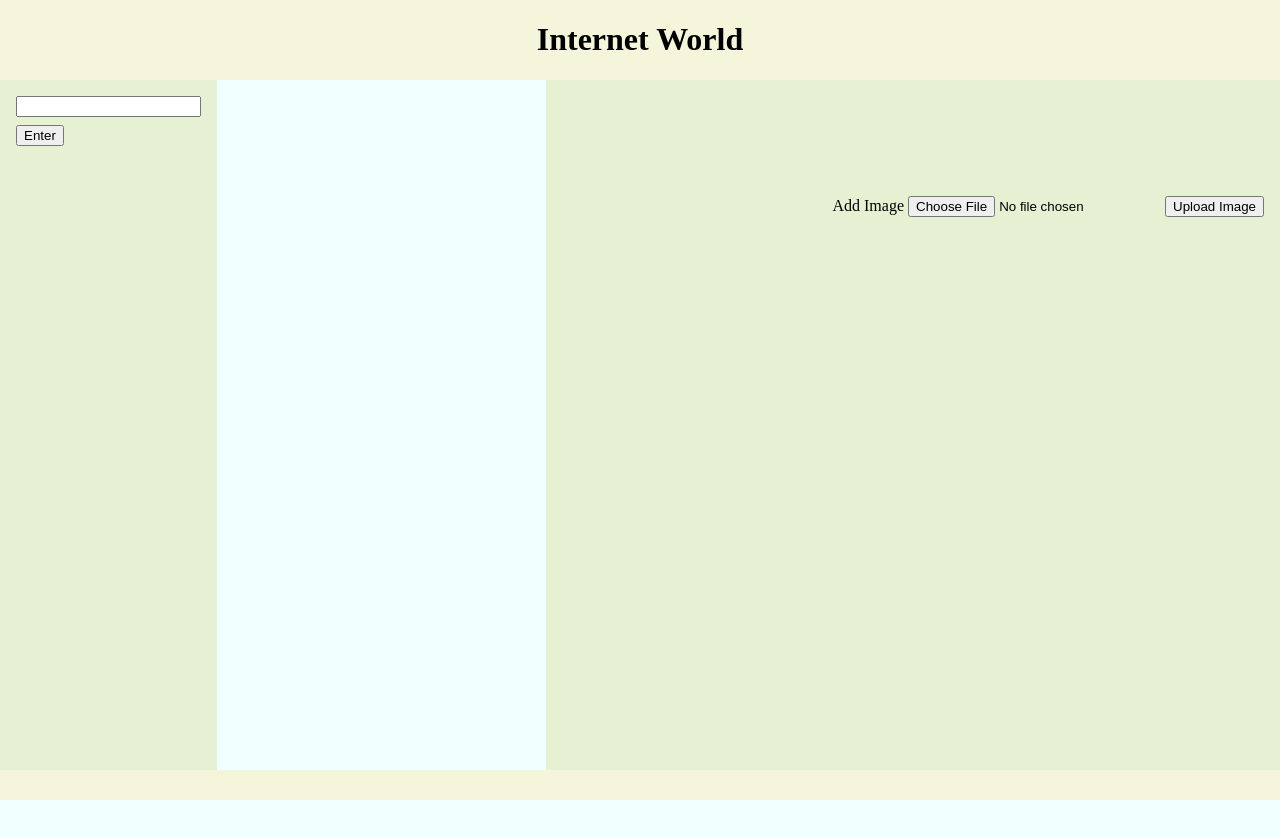
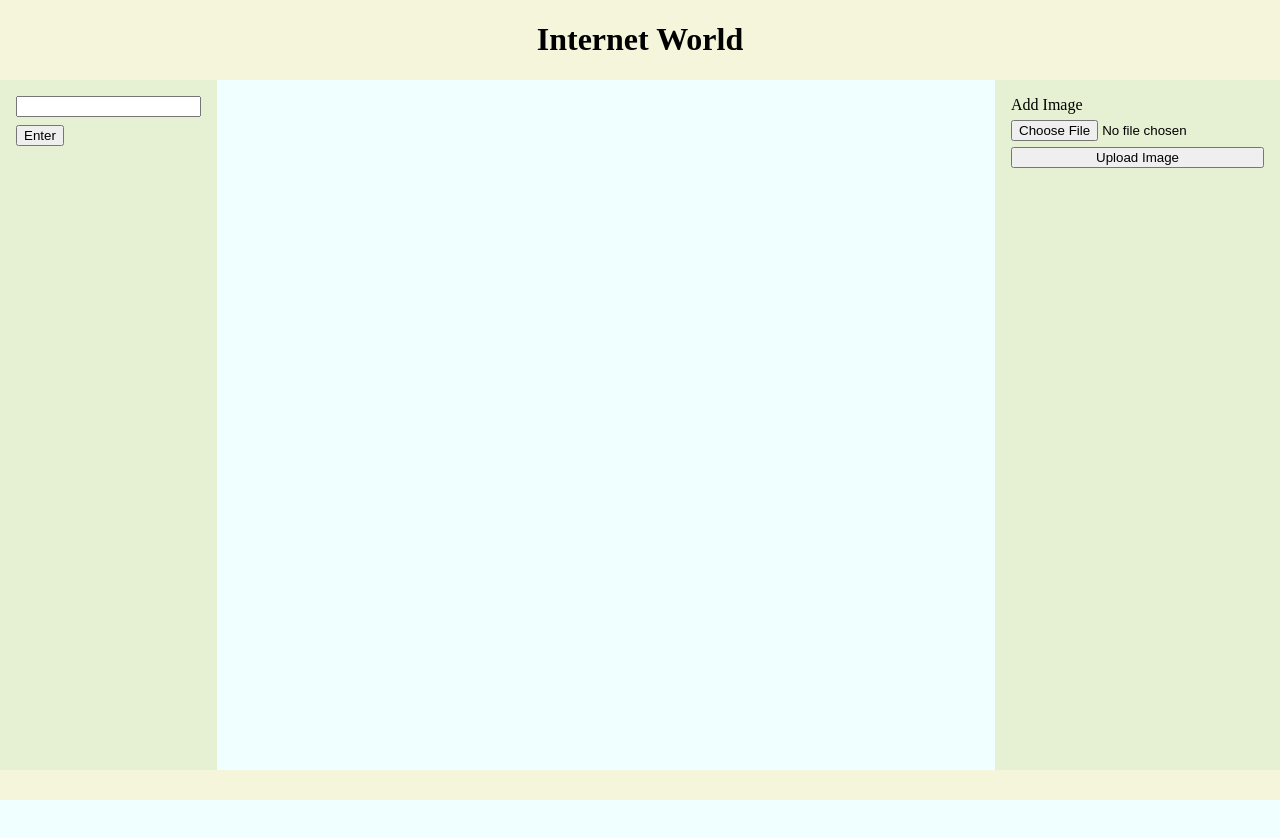
Before and after one commit to Alef1000/artist_project, a website: page index.ejs in a window 1280 px wide. Shown: the top 838 px of the page. Drawn offline with nearby package versions, Linux system fonts and the light colour scheme; files that its build step writes are made by us from their sources.

Commit message:
add google API

```diff
--- a/package.json
+++ b/package.json
@@ -21,6 +21,7 @@
   "dependencies": {
     "ejs": "^7.0.2",
     "express": "^5.3.0",
+    "googleapis": "^190.0.0",
     "multer": "^2.5.0"
   },
   "devDependencies": {
--- a/public/css/style.css
+++ b/public/css/style.css
@@ -1,5 +1,12 @@
 body {
     margin:0;
+}
+
+#image_form {
+    padding: 0px;
+    display: flex;
+    flex-flow: column;
+    gap:6px;
 }
 
 main {
@@ -10,7 +17,7 @@ main {
     display: flex;
 }
 
-#image_form {
+#content_form {
     flex: auto;
     padding-top: 100px;
     padding-left: 270px;
```
Also changed, not shown: 1 other file.
